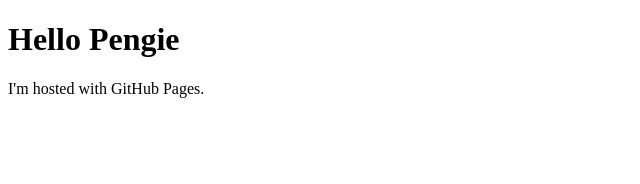
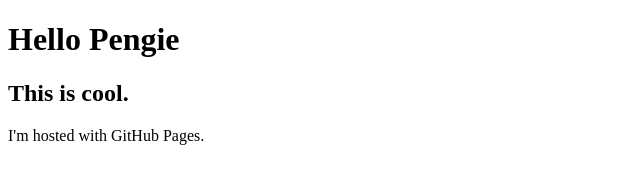
Before and after one commit to konfedy/konfedy.github.io, a plain HTML site: page index.html in a window 1280 px wide. Shown: the whole page, without its empty margins (0-640 px from the left). Drawn offline with Linux system fonts and the light colour scheme.

Commit message:
Update index.html

```diff
--- a/index.html
+++ b/index.html
@@ -2,6 +2,7 @@
 <html>
 <body>
 <h1> Hello Pengie</h1>
+<h2> This is cool.</h2>
 <p> I'm hosted with GitHub Pages.</p>
 </body>
 </html>
```
